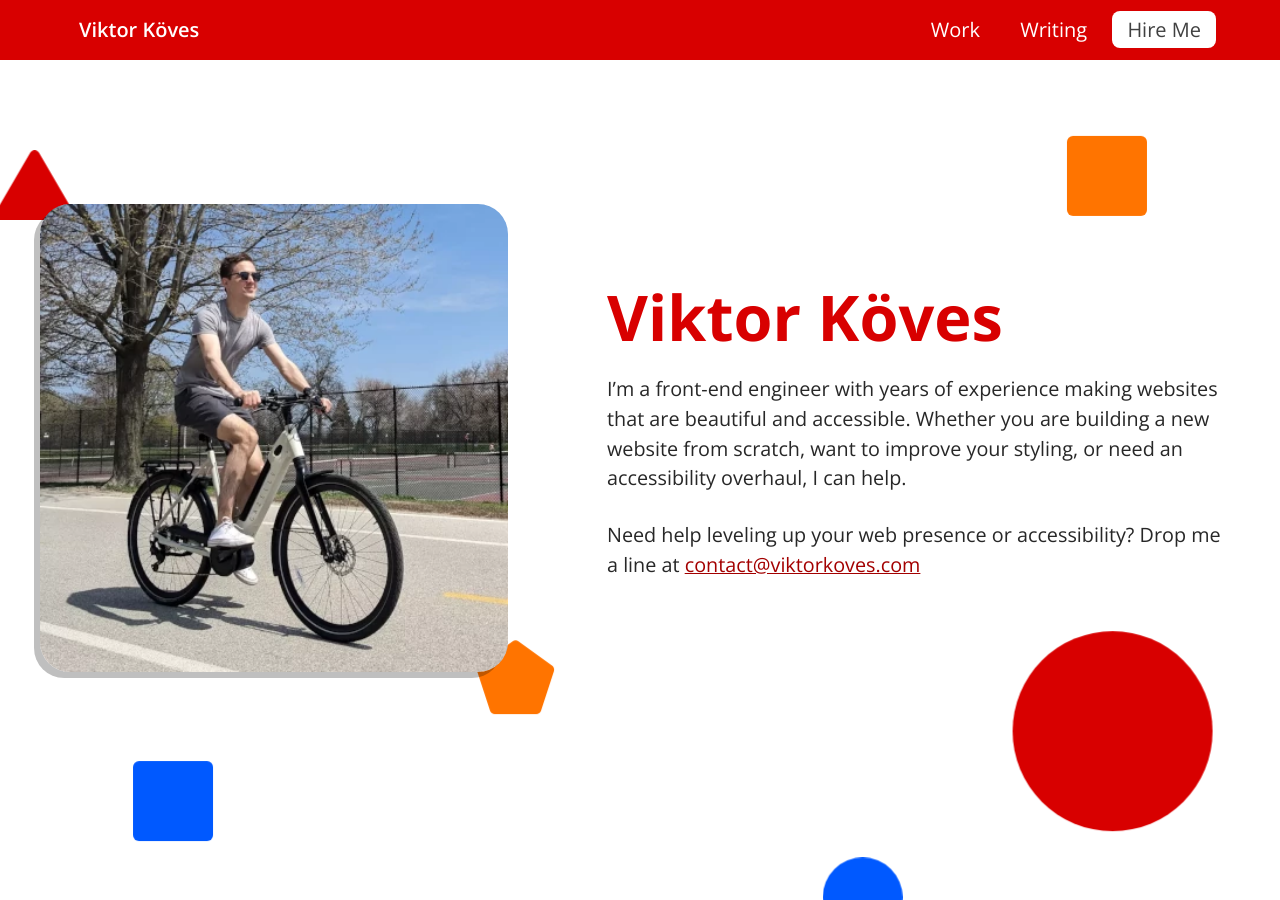
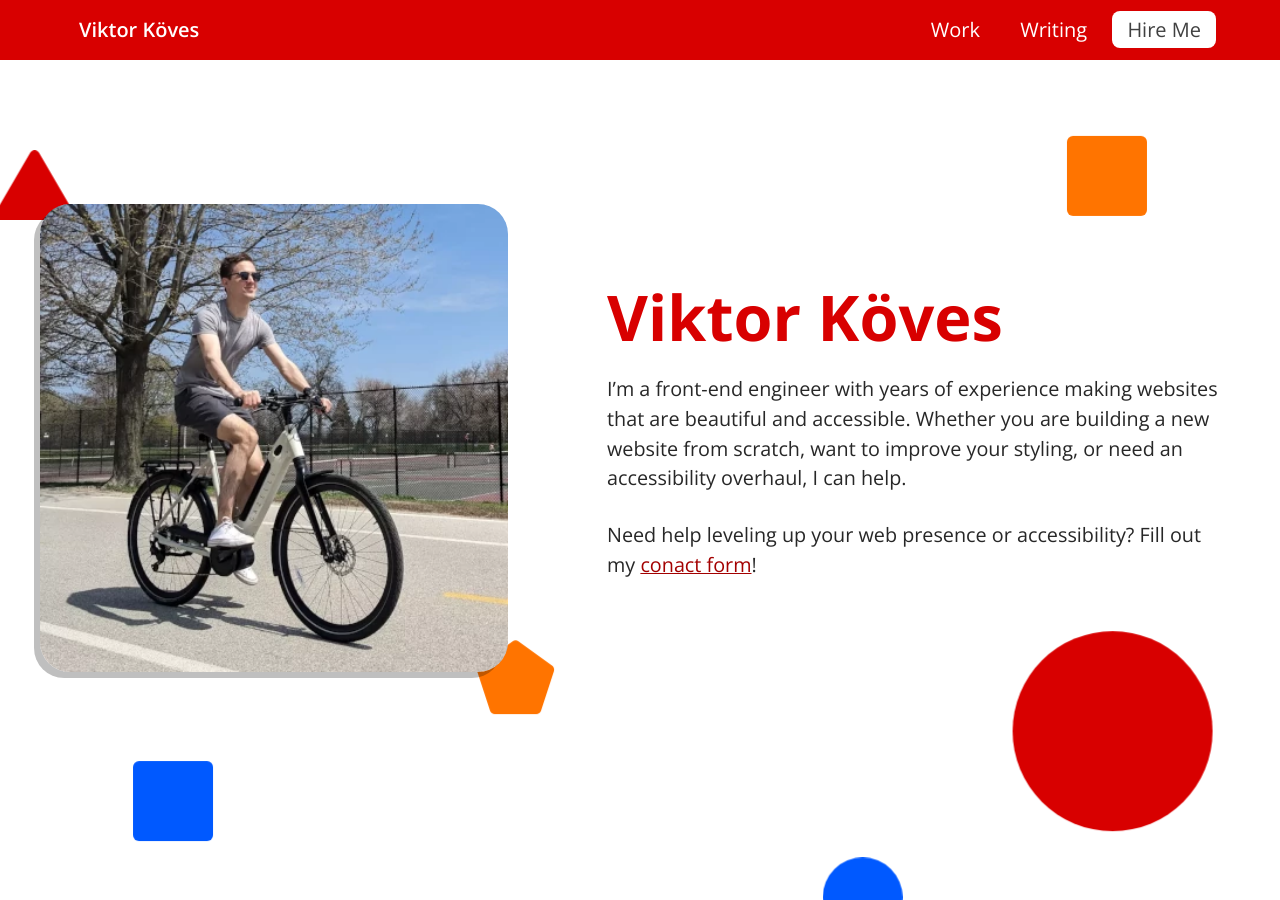
Before and after one commit to vkoves/vkoves.github.io, a Jekyll site: the page built from index.html, in a window 1280 px wide and 900 px high. Built offline with Jekyll 4.4.1, drawn with Linux system fonts in a browser that asks for light colours.

Commit message:
Update Homepage to Contact Form

```diff
--- a/index.html
+++ b/index.html
@@ -32,8 +32,8 @@ stylesheets:
 
       <p>
         Need help leveling up your web presence or accessibility?
-        Drop me a line at
-        <a href="mailto:contact@viktorkoves.com" class="-underline">contact@viktorkoves.com</a>
+        Fill out my
+        <a href="https://forms.gle/5NFDhz8VVn2TsXQM9" class="-underline">conact form</a>!
       </p>
     </div>
   </div>
```
